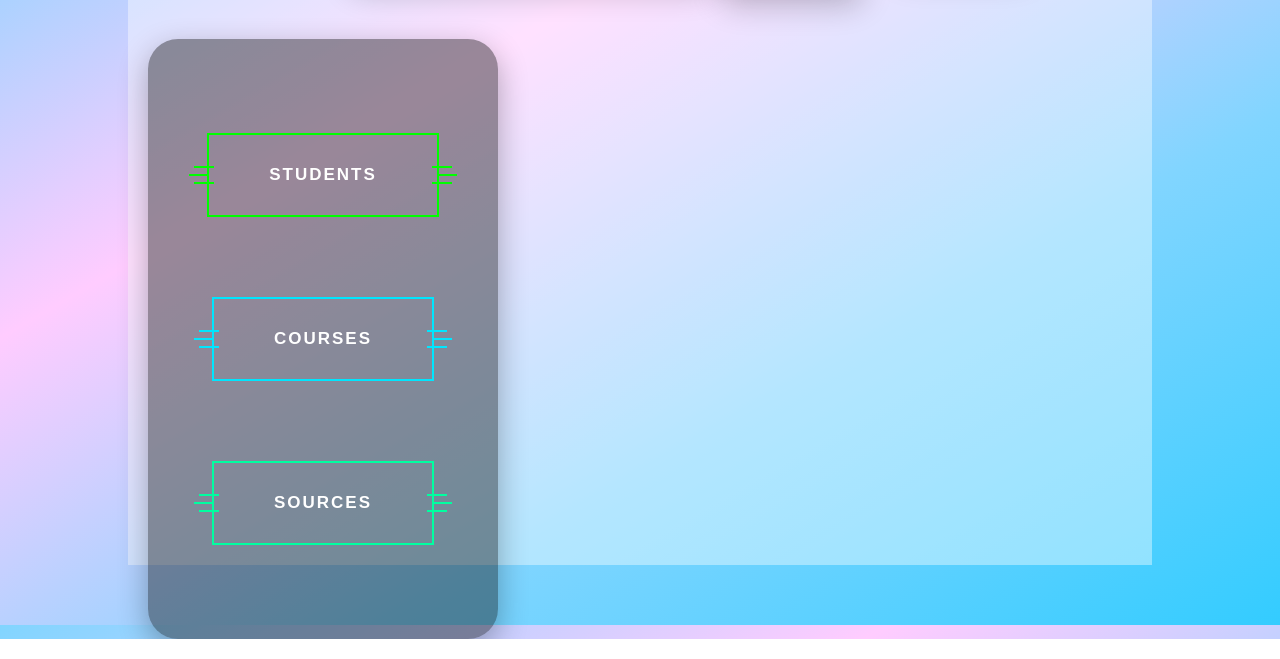
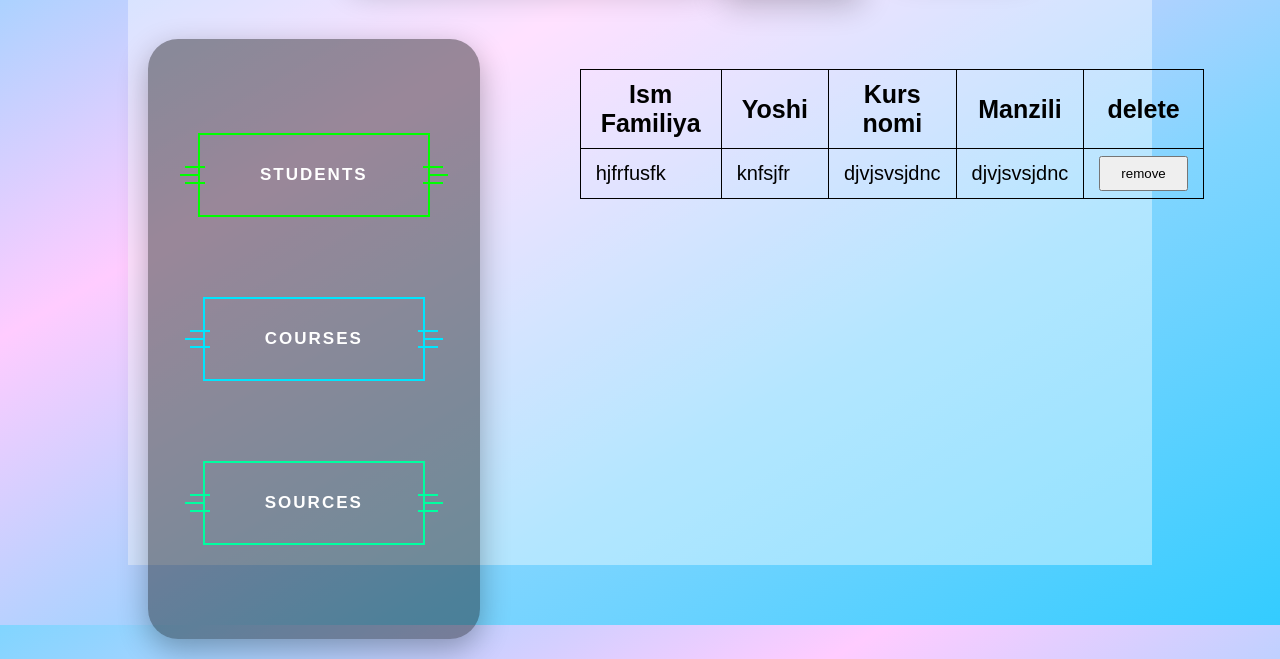
Before and after one commit to ramziddinolimov/express_backend, a website: page views/index.html in a window 1280 px wide. Shown: the part 175-834 px from the top of the page. Drawn offline with Linux system fonts and the light colour scheme; files that its build step writes are made by us from their sources; files whose address does not match are found by name.

Commit message:
table started

```diff
--- a/public/main.js
+++ b/public/main.js
@@ -5,18 +5,45 @@ const buttonElement3 = document.querySelector("#buttonSources")
 
 const inputElement = document.querySelector(".searchbox")
 const selectElement = document.querySelector(".navitem")
+const navElement = document.querySelector(".navbar")
+
+
+function create1() {
+     let divElement = document.createElement('div')
+     let formElement = document.createElement('form')
+     let inputElement = document.createElement('input')
+     let iElement = document.createElement('i')
+
+
+     formElement.appendChild(inputElement)
+     formElement.appendChild(iElement)
+
+     divElement.appendChild(formElement)
+     // navElement.appendChild(divElement)
+
+     divElement.classList.add("searchbox")
+     iElement.classList.add("fa fa-search")
+
+     inputElement.placeholder = "search"
+     inputElement.type = "text"
+     iElement.ariaHidden = "true"
+
+     return divElement
 
 
 
+}
 
 
-
+create1()
 
 buttonElement1.addEventListener('click', () => {
 
      inputElement.textContent = ""
      selectElement.textContent = ""
 
+     navElement.appendChild(create1())
+     // create1()
 
 
 
--- a/public/style.css
+++ b/public/style.css
@@ -129,6 +129,7 @@ body{
     align-items: center;
     justify-content: center;
     flex-flow: wrap column;
+    width: 35%;
 
 }
 
@@ -225,3 +226,41 @@ body{
     transition-delay: 0s, .5s, 1s, 1s;
 
 }
+
+
+.body_main{
+    display: flex;
+
+
+
+}
+
+.main{
+    width: 65%;
+    margin-left: 100px;
+    margin-top: 50px;
+}
+
+.main tr, th, td{
+    border: 1px solid black;
+
+}
+.main th{
+    font-size: 25px;
+    padding: 10px 20px;
+}
+
+.main td{
+    font-size: 20px;
+    padding: 7px 15px;
+}
+
+.main table{
+
+    border-collapse: collapse;
+    width: 90%;
+}
+
+.main td button{
+    padding: 8px 20px;
+}
--- a/views/index.html
+++ b/views/index.html
@@ -12,7 +12,7 @@
 <body>
 
     <div class="container">
-        <div id="navbarElement" class="navbar">
+        <div class="navbar">
             <div class="logo">
                 <img src="photo.png" alt="">
                 <span class="logoname">logo name</span>
@@ -44,10 +44,36 @@
                 </div>
 
         </div>
-        <div class="sidebar">
-            <button id="buttonStudents"> <span>STUDENTS</span></button>
-            <button id="buttonCourses"> <span>COURSES</span></button>
-            <button id="buttonSources"> <span>SOURCES</span></button>
+        <div class="body_main">
+            <div class="sidebar">
+                <button id="buttonStudents"> <span>STUDENTS</span></button>
+                <button id="buttonCourses"> <span>COURSES</span></button>
+                <button id="buttonSources"> <span>SOURCES</span></button>
+            </div>
+
+            <div class="main">
+                <table>
+                    <thead>
+                        <tr>
+                            <th>Ism Familiya</th>
+                            <th>Yoshi</th>
+                            <th>Kurs nomi</th>
+                            <th>Manzili</th>
+                            <th>delete</th>
+                        </tr>
+                    </thead>
+                    <tbody>
+                        <tr>
+                            <td>hjfrfusfk</td>
+                            <td>knfsjfr</td>
+                            <td>djvjsvsjdnc</td>
+                            <td>djvjsvsjdnc</td>
+                            <td> <button>remove</button></td>
+
+                        </tr>
+                    </tbody>
+                </table>
+            </div>
         </div>
     </div>
 
```
